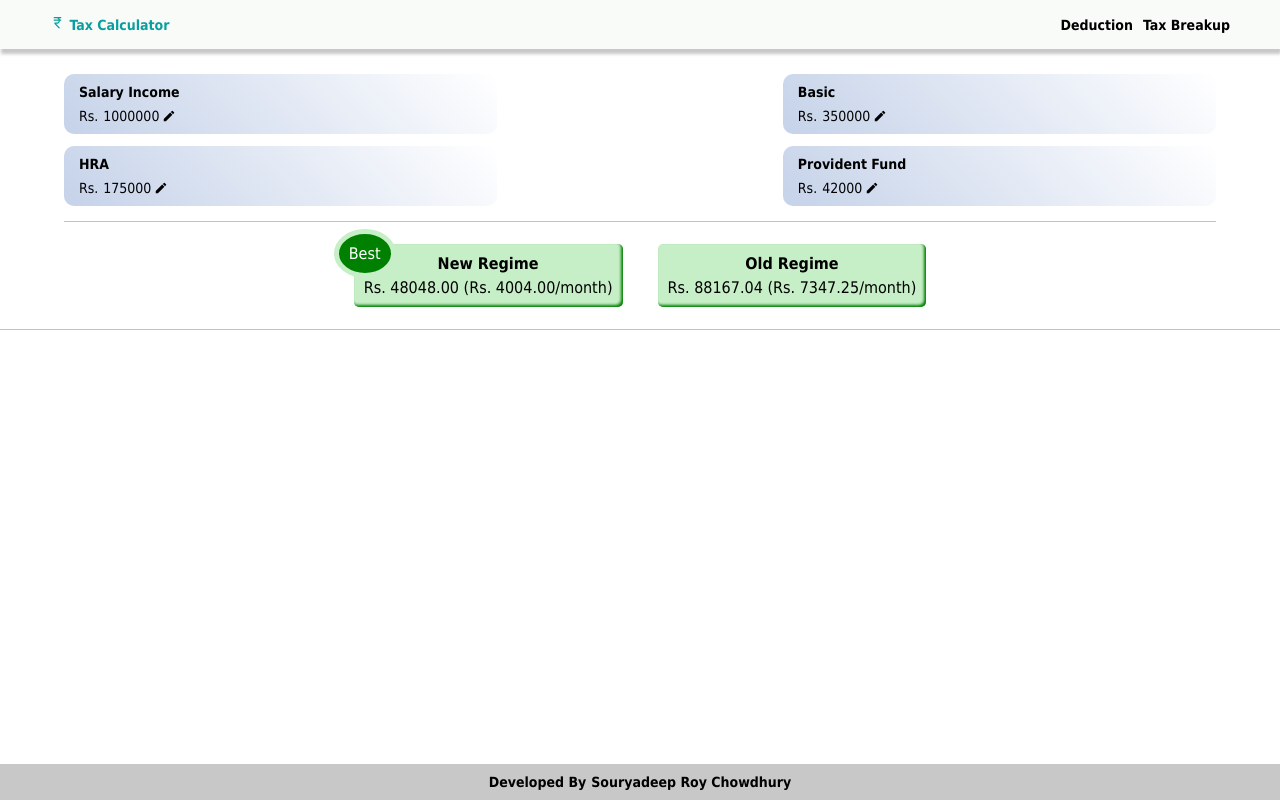
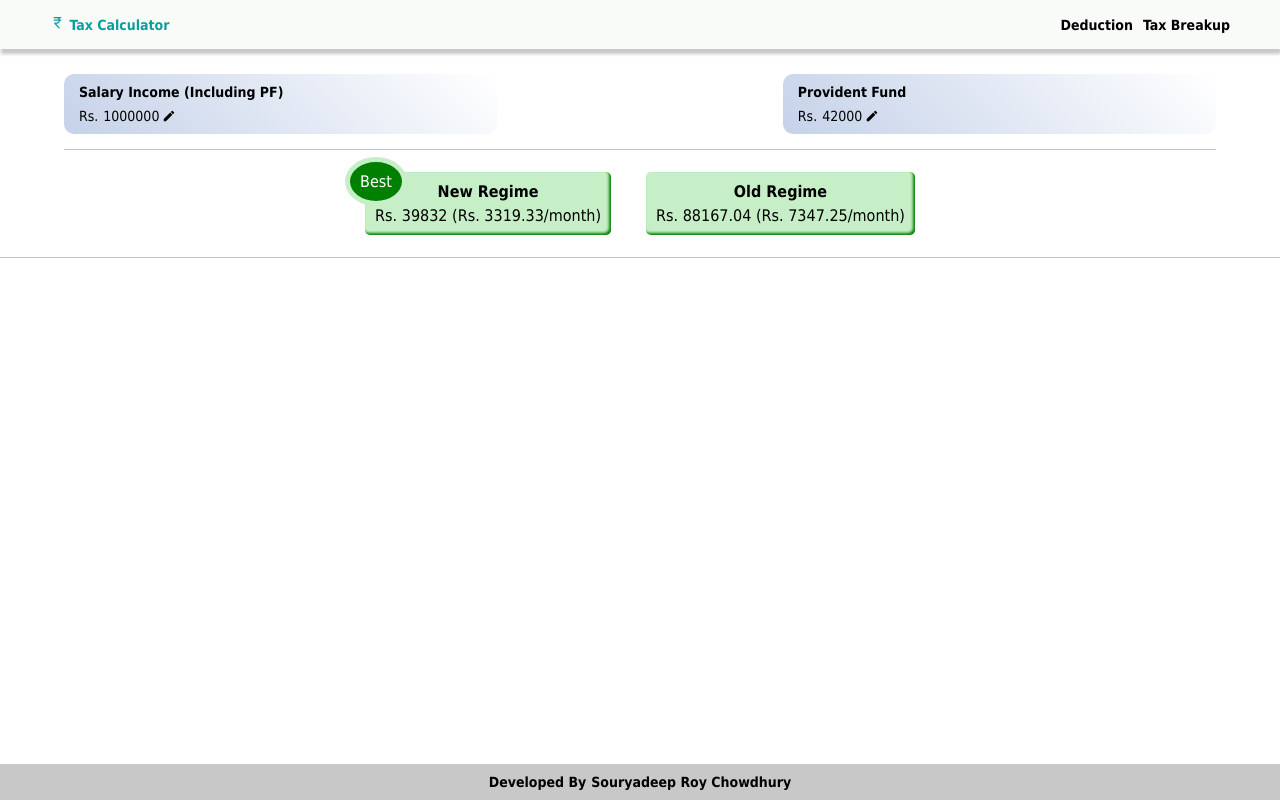
Before and after one commit to souryadeepRC/income-tax-calculator, a React (Create React App) app: page / in a window 1280 px wide. Built offline with nearby package versions, Linux system fonts and the light colour scheme.

Commit message:
Updated new income tax slab rate

```diff
--- a/src/components/income-tax-calculation/income-details/IncomeDetails.tsx
+++ b/src/components/income-tax-calculation/income-details/IncomeDetails.tsx
@@ -1,12 +1,7 @@
 // components
 import { IncomeItem } from "src/components/income-tax-calculation/income-details/income-item/IncomeItem";
 // selectors
-import {
-  selectBasic,
-  selectHra,
-  selectPf,
-  selectSalary,
-} from "src/store/income/income-selectors";
+import { selectPf, selectSalary } from "src/store/income/income-selectors";
 // styles
 import "./IncomeDetails.scss";
 
@@ -14,12 +9,10 @@ export const IncomeDetails = () => {
   return (
     <section className="income-details__container">
       <IncomeItem
-        label="Salary Income"
+        label="Salary Income (Including PF)"
         type="salary"
         selectAmount={selectSalary}
       />
-      <IncomeItem label="Basic" type="basic" selectAmount={selectBasic} />
-      <IncomeItem label="HRA" type="hra" selectAmount={selectHra} />
       <IncomeItem label="Provident Fund" type="pf" selectAmount={selectPf} />
     </section>
   );
--- a/src/components/income-tax-calculation/income-tax-deduction/DeductionChapter6.tsx
+++ b/src/components/income-tax-calculation/income-tax-deduction/DeductionChapter6.tsx
@@ -111,6 +111,7 @@ export const DeductionChapter6 = () => {
             return (
               <TextField
                 key={index}
+                title={item.label}
                 className="deduction__option__input"
                 label={item.label}
                 value={deductionAmount[item.amountKey]}
--- a/src/components/income-tax-calculation/income-tax-deduction/rent/Rent.tsx
+++ b/src/components/income-tax-calculation/income-tax-deduction/rent/Rent.tsx
@@ -8,10 +8,12 @@ import { useNotifyMessage } from "src/hooks/useNotifyMessage";
 import { updateRentDeduction } from "src/store/deduction/deduction-actions";
 // selectors
 import { selectRentDeduction } from "src/store/deduction/deduction-selectors";
+import { selectBasic, selectHra } from "src/store/income/income-selectors";
 // types
 import { AppDispatch } from "src/store/reducer-types";
 import { RentDeductionType } from "src/types/deduction-types";
 // styles
+import { IncomeItem } from "../../income-details/income-item/IncomeItem";
 import "../deduction-element.scss";
 import { DeductionElement } from "../IncomeTaxDeduction";
 
@@ -49,6 +51,8 @@ export const Rent = () => {
   return (
     <DeductionElement onSave={onSave}>
       <>
+        <IncomeItem label="Basic" type="basic" selectAmount={selectBasic} />
+        <IncomeItem label="HRA" type="hra" selectAmount={selectHra} />
         <TextField
           className="deduction__option__input"
           label="Monthly Rental Amount"
--- a/src/components/income-tax-calculation/tax-breakup/IncomeTaxBreakup.tsx
+++ b/src/components/income-tax-calculation/tax-breakup/IncomeTaxBreakup.tsx
@@ -2,6 +2,7 @@ import { useSelector } from "react-redux";
 // selectors
 import { selectTaxDetails } from "src/store/income/income-selectors";
 // styles
+import { formatNumber } from "src/utils/tax-calculation";
 import "./IncomeTaxBreakup.scss";
 
 const Breakup = ({ type, details, differenceType }: any) => {
@@ -11,27 +12,27 @@ const Breakup = ({ type, details, differenceType }: any) => {
       <h4>Tax Regime : {type}</h4>
       <span>
         <strong>Net Taxable Income : </strong>
-        {details.taxableAmount}
+        {formatNumber(details.taxableAmount)}
       </span>
       <span>
         <strong>Deducted Amount : </strong>
-        {details.deductedAmount}
+        {formatNumber(details.deductedAmount)}
       </span>
       <hr />
       <span>
         <strong>Base Tax : </strong>
-        {details.baseTax} &nbsp;
+        {formatNumber(details.baseTax)} &nbsp;
         <strong>CESS : </strong>
-        {details.cessAmount}
+        {formatNumber(details.cessAmount)}
       </span>
       <hr />
       <span>
         <strong>Total Tax : </strong>
-        Rs.{details.yearlyTax}
+        Rs.{formatNumber(details.yearlyTax)}
       </span>
       <span>
         <strong>Monthly Tax : </strong> Rs.
-        {details.monthlyTax.toFixed(2)} / month
+        {formatNumber(details.monthlyTax)} / month
       </span>
     </section>
   );
--- a/src/components/income-tax-calculation/tax-details/TaxDetails.scss
+++ b/src/components/income-tax-calculation/tax-details/TaxDetails.scss
@@ -35,6 +35,7 @@
 @media screen and (max-width: $mobile-max-width) {
   .breakup__container {
     flex-direction: column;
+    gap: 5px;
 
     .tax-details {
       font-size: $font-size-10;
--- a/src/components/income-tax-calculation/tax-details/TaxDetails.tsx
+++ b/src/components/income-tax-calculation/tax-details/TaxDetails.tsx
@@ -2,6 +2,7 @@ import { useSelector } from "react-redux";
 // selectors
 import { selectTaxDetails } from "src/store/income/income-selectors";
 // styles
+import { formatNumber } from "src/utils/tax-calculation";
 import "./TaxDetails.scss";
 const TaxDetail = ({ differenceType, type, details }: any) => {
   return (
@@ -11,8 +12,8 @@ const TaxDetail = ({ differenceType, type, details }: any) => {
       )}
       <span className="regime-type">{type} Regime</span>
       <span className="tax-amount">
-        Rs. {details.yearlyTax.toFixed(2)} (Rs.&nbsp;
-        {details.monthlyTax.toFixed(2)}/month)
+        Rs. {formatNumber(details.yearlyTax)} (Rs.&nbsp;
+        {formatNumber(details.monthlyTax)}/month)
       </span>
     </section>
   );
--- a/src/store/deduction/deduction-reducer.ts
+++ b/src/store/deduction/deduction-reducer.ts
@@ -10,7 +10,7 @@ import {
 } from "src/store/deduction/deduction-constants";
 
 const initialState: DeductionReducerType = {
-  standardDeduction: 50000,
+  standardDeduction: { newScheme: 75000, oldScheme: 50000 },
   rent: {
     amount: 0,
     duration: 12,
@@ -37,7 +37,7 @@ const initialState: DeductionReducerType = {
     additionalHomeLoanInterest: 0,
     additionalNps: 0,
     electricVehicleInterest: 0,
-  }
+  },
 };
 const DeductionReducer = (
   state = initialState,
--- a/src/types/deduction-types.ts
+++ b/src/types/deduction-types.ts
@@ -1,5 +1,5 @@
 export type DeductionReducerType = {
-  standardDeduction: number;
+  standardDeduction: { newScheme: number; oldScheme: number };
   rent: {
     amount: number;
     duration: number;
@@ -20,11 +20,11 @@ export type DeductionType80C = {
   others: number;
 };
 export type DeductionByChapter6Type = {
-  medicalInsuranceSelf:number;
+  medicalInsuranceSelf: number;
   medicalInsuranceParent: number;
   handicappedDependent: number;
   specifiedDiseaseTreatment: number;
-  educationLoanInterest:number;
+  educationLoanInterest: number;
   selfDisability: number;
   additionalHomeLoanInterest: number;
   additionalNps: number;
--- a/src/utils/tax-calculation.ts
+++ b/src/utils/tax-calculation.ts
@@ -5,34 +5,34 @@ import {
 
 const IS_NEW_SCHEME = true;
 const calculateByNewTaxSlab = (taxableAmount: number) => {
-  const TAX_SLAB_AMOUNT = 300000;
+  const TAX_SLAB_AMOUNT = 400000;
   /* ------- The income tax rebate limit : 7 Lakh ----*/
   if (taxableAmount <= 700000) {
     return 0;
   }
   /* -------  Up to Rs.3 lakh - 0% -------
-     ------- Rs.3 lakh to Rs.6 lakh - 5% ----*/
+     ------- Rs.3 lakh to Rs.7 lakh - 5% ---- */
   let taxAmount = TAX_SLAB_AMOUNT * 0.05;
 
-  /* ------- Rs.6 lakh to Rs.9 lakh - 10% ----*/
-  if (taxableAmount > 600000 && taxableAmount <= 900000) {
-    return taxAmount + (taxableAmount - 600000) * 0.1;
+  /* ------- Rs.7 lakh to Rs.10 lakh - 10% ----*/
+  if (taxableAmount > 700000 && taxableAmount <= 1000000) {
+    return taxAmount + (taxableAmount - 700000) * 0.1;
   } else {
-    taxAmount += TAX_SLAB_AMOUNT * 0.1;
+    taxAmount += (1000000 - 700000) * 0.1;
   }
 
-  /* ------- Rs.9 lakh to Rs.12 lakh - 15% ----*/
-  if (taxableAmount > 900000 && taxableAmount <= 1200000) {
-    return taxAmount + (taxableAmount - 900000) * 0.15;
+  /* ------- Rs.10 lakh to Rs.12 lakh - 15% ----*/
+  if (taxableAmount > 1000000 && taxableAmount <= 1200000) {
+    return taxAmount + (taxableAmount - 1000000) * 0.15;
   } else {
-    taxAmount += TAX_SLAB_AMOUNT * 0.15;
+    taxAmount +=  (1200000 - 1000000) * 0.15;
   }
 
   /* ------- Rs.12 lakh to Rs.15 lakh - 20% ----*/
   if (taxableAmount > 1200000 && taxableAmount <= 1500000) {
     return taxAmount + (taxableAmount - 1200000) * 0.2;
   } else {
-    taxAmount += TAX_SLAB_AMOUNT * 0.2;
+    taxAmount += (1500000 - 1200000) * 0.2;
   }
 
   /* ------- Above Rs.15 lakh - 30% ----*/
@@ -59,12 +59,17 @@ const calculateByOldTaxSlab = (taxableAmount: number) => {
   return taxAmount + (taxableAmount - 1000000) * 0.3;
 };
 const calculateCess = (incomeTax: number) => incomeTax * 0.04;
+export const formatNumber = (value: number) => {
+  return value % 1 === 0 ? value : +value.toFixed(2);
+};
 
 const calculateIncomeTax = (
-  taxableAmount: number,
+  income: number,
   deductedAmount: number,
+  standardDeduction: number,
   type: any
 ) => {
+  const taxableAmount = income - standardDeduction;
   let baseTax = 0;
   if (type) {
     baseTax = calculateByNewTaxSlab(taxableAmount);
@@ -80,7 +85,7 @@ const calculateIncomeTax = (
     cessAmount,
     yearlyTax,
     monthlyTax,
-    deductedAmount,
+    deductedAmount: deductedAmount + standardDeduction,
   };
 };
 const calculateRentDeduction = (
@@ -136,7 +141,6 @@ const calculateTax = (
 ) => {
   let deductedAmount = 0;
   const taxableAmount = totalIncome.salary - totalIncome.pf;
-  deductedAmount += deductionDetail.standardDeduction;
 
   deductedAmount += calculateRentDeduction(
     deductionDetail.rent,
@@ -153,17 +157,17 @@ const calculateTax = (
     deductionDetail.deductionByChapter6
   );
 
-  const newSchemeTaxableIncome =
-    +taxableAmount - deductionDetail.standardDeduction;
   let taxBreakup: any = {
     newScheme: calculateIncomeTax(
-      newSchemeTaxableIncome,
-      deductionDetail.standardDeduction,
+      taxableAmount,
+      0,
+      deductionDetail.standardDeduction.newScheme,
       IS_NEW_SCHEME
     ),
     oldScheme: calculateIncomeTax(
       taxableAmount - deductedAmount,
       deductedAmount,
+      deductionDetail.standardDeduction.oldScheme,
       !IS_NEW_SCHEME
     ),
   };
```
